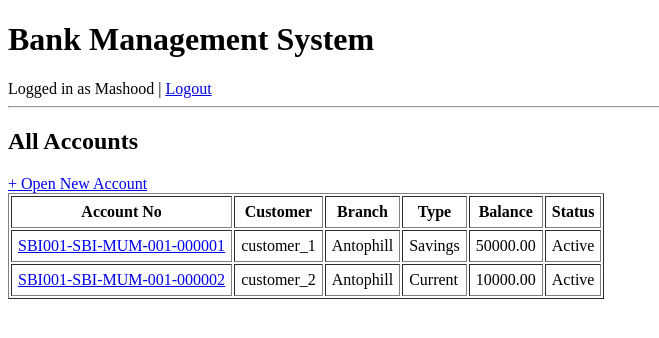
After one commit to Mashoodkasu0306/Bank_management_system, a Django app: page /accounts/ in a window 1280 px wide. The commit adds this page. Shown: the top 338 px of the page, without its empty margins (0-659 px from the left). Run offline with Django 5.2, Linux system fonts and the light colour scheme; a user stored in the database is signed in; data comes from the database, SQL or seed files in the repository; both versions use the stored data as it was after the commit.

Commit message:
Phase 5: Account system - models, views, templates, dashboard integration

```diff
--- a/bank_management/accounts/models.py
+++ b/bank_management/accounts/models.py
@@ -1,6 +1,7 @@
 from django.db import models
 from users.models import Customer
 from bank.models import Branch
+
 
 class Account(models.Model):
     ACCOUNT_TYPES = [
@@ -9,16 +10,45 @@ class Account(models.Model):
         ("LOAN", "Loan"),
     ]
 
-    account_no = models.CharField(max_length=20, unique=True)
+    STATUS_CHOICES = [
+        ("ACTIVE", "Active"),
+        ("CLOSED", "Closed"),
+    ]
+
+    account_no = models.CharField(max_length=30, unique=True, editable=False, blank=True)
     customer = models.ForeignKey(Customer, on_delete=models.CASCADE, related_name="accounts")
-    branch = models.ForeignKey(Branch, on_delete=models.CASCADE)
+    branch = models.ForeignKey(Branch, on_delete=models.PROTECT, related_name="accounts")
     account_type = models.CharField(max_length=10, choices=ACCOUNT_TYPES)
     balance = models.DecimalField(max_digits=12, decimal_places=2, default=0.00)
-    status = models.CharField(
-        max_length=20,
-        choices=[("ACTIVE", "Active"), ("CLOSED", "Closed")]
-    )
+    status = models.CharField(max_length=20, choices=STATUS_CHOICES, default="ACTIVE")
     open_date = models.DateField(auto_now_add=True)
+
+    def save(self, *args, **kwargs):
+        if not self.account_no:
+            self.account_no = self._generate_account_no()
+        super().save(*args, **kwargs)
+
+    def _generate_account_no(self):
+        bank_code = self.branch.bank.code
+        branch_code = self.branch.branch_code
+        prefix = f"{bank_code}-{branch_code}-"
+
+        last_account = Account.objects.filter(
+            branch=self.branch,
+            account_no__startswith=prefix
+        ).order_by("-id").first()
+
+        if last_account:
+            last_seq = int(last_account.account_no.split("-")[-1])
+            next_seq = last_seq + 1
+        else:
+            next_seq = 1
+
+        candidate = f"{prefix}{next_seq:06d}"
+        while Account.objects.filter(account_no=candidate).exists():
+            next_seq += 1
+            candidate = f"{prefix}{next_seq:06d}"
+        return candidate
 
     def __str__(self):
         return self.account_no
--- /dev/null
+++ b/bank_management/accounts/templates/accounts/account_list.html
@@ -0,0 +1,29 @@
+{% extends "base.html" %}
+{% block content %}
+<h2>All Accounts</h2>
+<a href="{% url 'create_account' %}">+ Open New Account</a>
+<table border="1" cellpadding="6">
+    <tr>
+        <th>Account No</th>
+        <th>Customer</th>
+        <th>Branch</th>
+        <th>Type</th>
+        <th>Balance</th>
+        <th>Status</th>
+    </tr>
+    {% for account in accounts %}
+    <tr>
+        <td><a href="{% url 'account_detail' account.id %}">{{ account.account_no }}</a></td>
+        <td>{{ account.customer.user.get_full_name|default:account.customer.user.username }}</td>
+        <td>{{ account.branch.name }}</td>
+        <td>{{ account.get_account_type_display }}</td>
+        <td>{{ account.balance }}</td>
+        <td>{{ account.get_status_display }}</td>
+    </tr>
+    {% empty %}
+    <tr>
+        <td colspan="6">No accounts yet.</td>
+    </tr>
+    {% endfor %}
+</table>
+{% endblock %}
--- a/bank_management/accounts/urls.py
+++ b/bank_management/accounts/urls.py
@@ -1,6 +1,8 @@
 from django.urls import path
-from .views import create_account
+from . import views
 
 urlpatterns = [
-    path("create-account/", create_account, name="create_account"),
+    path("create-account/", views.create_account, name="create_account"),
+    path("", views.account_list, name="account_list"),
+    path("<int:account_id>/", views.account_detail, name="account_detail"),
 ]
--- a/bank_management/accounts/views.py
+++ b/bank_management/accounts/views.py
@@ -1,27 +1,60 @@
-from django.shortcuts import render, redirect
+from django.shortcuts import render, redirect, get_object_or_404
 from django.contrib.auth.decorators import login_required
+from django.contrib import messages
+from bank.views import is_admin_or_employee
 from users.models import Customer
 from .models import Account
 
+
 @login_required
 def create_account(request):
-    # Only employees allowed
-    if not hasattr(request.user, 'employee'):
-        return redirect("login")
+    if not hasattr(request.user, "employee"):
+        messages.error(request, "Only branch employees can open accounts.")
+        return redirect("employee_dashboard")
 
-    customers = Customer.objects.all()
+    employee = request.user.employee
+    if employee.branch is None:
+        messages.error(request, "You are not assigned to a branch yet. Contact admin.")
+        return redirect("employee_dashboard")
+
+    customers = Customer.objects.filter(user__is_active=True)
 
     if request.method == "POST":
         customer_id = request.POST.get("customer")
         account_type = request.POST.get("account_type")
+        opening_balance = request.POST.get("balance") or 0
 
-        customer = Customer.objects.get(id=customer_id)
+        customer = get_object_or_404(Customer, id=customer_id)
 
-        Account.objects.create(
+        account = Account.objects.create(
             customer=customer,
-            account_type=account_type
+            branch=employee.branch,
+            account_type=account_type,
+            balance=opening_balance,
         )
-
-        return redirect("employee_dashboard")
+        messages.success(request, f"Account {account.account_no} created for {customer.user.username}.")
+        return redirect("account_list")
 
     return render(request, "accounts/create_account.html", {"customers": customers})
+
+
+@login_required
+def account_list(request):
+    if not is_admin_or_employee(request.user):
+        messages.error(request, "You do not have permission to view accounts.")
+        return redirect("customer_dashboard")
+
+    accounts = Account.objects.select_related("customer__user", "branch").order_by("-open_date")
+    return render(request, "accounts/account_list.html", {"accounts": accounts})
+
+
+@login_required
+def account_detail(request, account_id):
+    account = get_object_or_404(Account, id=account_id)
+
+    is_owner = hasattr(request.user, "customer") and account.customer == request.user.customer
+    if not (is_owner or is_admin_or_employee(request.user)):
+        messages.error(request, "You do not have permission to view this account.")
+        return redirect("customer_dashboard")
+
+    return render(request, "accounts/account_detail.html", {"account": account})
```
Also changed, not shown: bank_management/accounts/templates/accounts/account_detail.html (added, +11 -0 lines), bank_management/accounts/templates/accounts/create_account.html (+12 -12 lines), bank_management/users/templates/users/customer_dashboard.html (+22 -0 lines), bank_management/users/templates/users/employee_dashboard.html (+14 -0 lines), bank_management/users/views.py (+5 -3 lines), bank_management/accounts/migrations/0002_alter_account_account_no_alter_account_branch_and_more.py (added), bank_management/db.sqlite3.
